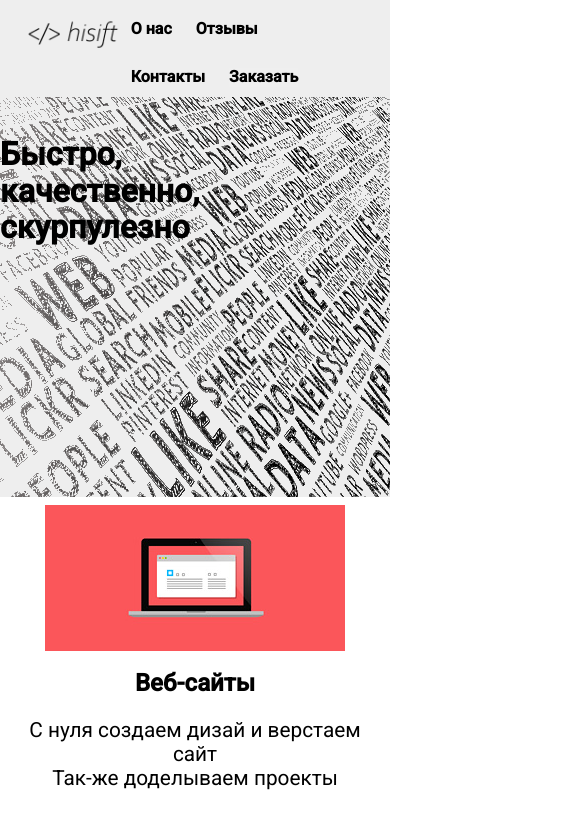
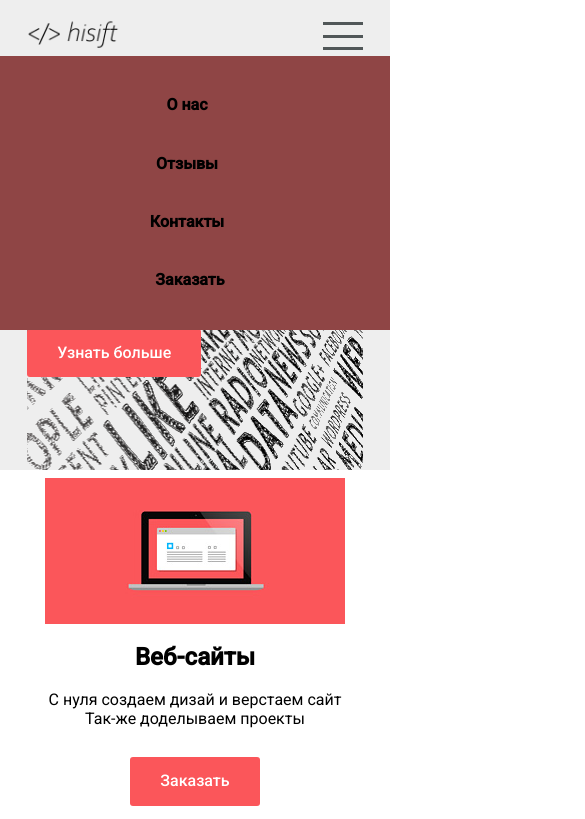
Before and after one commit to nux7jr/MyProject, a plain HTML site: page mian.html in a window 390 px wide. Shown: the top 819 px of the page, 585 px wide, since content can reach past the window. Drawn offline with Linux system fonts and the light colour scheme.

Commit message:
2.4
Сделал бурер меню, нужно добавить функционал

```diff
--- a/mian.html
+++ b/mian.html
@@ -22,6 +22,14 @@
                   <li class="menu-item"><button type="button" class="btn-order">Заказать</button></li>
                 </ul>
               </div>
+
+<!-- Бургер меню -->
+
+              <div class="burger-menu">
+                  <span class="burger-menu-icon"></span>
+              </div>
+
+
           </div>
           <div class="header-info">
               <div class="header-info__item">
@@ -63,11 +71,10 @@
           <p>Исповедуем принципы минимализма и чистоты. Ставим математически расчет превыше креатива. Работаем не покладая рук, как роботы.
           </p>
           <h3>Выполняем заказы на разработку:</h3>
-          <!-- Лучше сделать before -->
             <ul>
-              <li><img class="main-info__img" src="/img/-.png" alt="-">Веб-сайтов любой сложности</li>
-              <li><img class="main-info__text__img" src="/img/-.png" alt="-">Мобильных приложений</li>
-              <li><img class="main-info__text__img" src="/img/-.png" alt="-">Сопровождение вашего проекта</li>
+              <li>Веб-сайтов любой сложности</li>
+              <li>Мобильных приложений</li>
+              <li>Сопровождение вашего проекта</li>
             </ul>
           </div>
         </div>
--- a/styles/style.css
+++ b/styles/style.css
@@ -72,10 +72,13 @@ header {
   color: #333333;
   box-shadow: none;
 }
-.menu-item {
-  display: inline-block;
-  margin: 10px;
-  padding-top: 10px;
+.menu ul {
+  display: flex;
+  margin-top: 8%;
+}
+.menu li a {
+  padding: 1rem;
+  padding-left: 0;
 }
 .header-info {
   display: flex;
@@ -88,6 +91,7 @@ header {
   background-position: right;
 }
 .header-info__item__text {
+  /* Если меньше 300пх сделать меньше */
   font-size: 3rem;
   font-weight: 600;
 
@@ -117,6 +121,11 @@ header {
   background-color: d7373b;
   color: rgba(255, 255, 255, 0.5);
 }
+/* Бургер меню */
+.burger-menu {
+  display: none;
+}
+
 /* Карточки */
 .card {
   display: flex;
@@ -129,7 +138,7 @@ header {
   text-align: center;
 }
 .card-item p {
-  height: 15%;
+  height: 50px;
 }
 /* 1 кнопка */
 .btnOrder {
@@ -181,24 +190,22 @@ header {
   display: flex;
   flex-wrap: wrap;
 }
-.info-about-us__image {
-  display: flex;
-  align-items: flex-end;
-  flex-direction: column;
-}
 .info-about-us__image img {
-  height: 250px;
+  max-height: 300px;
   width: auto;
 
   border-radius: 10px;
 }
 .info-about-us__text {
-  text-align: right;
   font-family: var(--ff);
   font-weight: 600;
   font-size: 1.2rem;
 }
+.main-info__item:nth-child(1) {
+  padding-right: 5%;
+}
 .main-info__text img {
+  /* убать */
   padding: 0 1% 1% 0;
 }
 .main-info__text ul {
@@ -208,21 +215,20 @@ header {
 }
 .main-info__text li {
   margin: 1rem;
+  margin-left: 0;
 }
-/* Лучше вставить так  */
-/* .main-info__text li::before {
-  content: " 12313  ";
-  background-color: #333333;
-} */
+.main-info__text li::before {
+  content: url(/img/-.png);
+  display: inline-block;
+  position: relative;
+  padding-right: 7px;
+  top: -5px;
+}
 .main-info__text h3 {
   margin-bottom: 5%;
 }
-.main-info__text h1 {
-  margin: 10% 0 0 0;
-}
 .info-about-us_item__card {
   display: flex;
-  /* flex-wrap: wrap; @media*/
 }
 .info-about-us_item__card p {
   padding: 0;
@@ -281,11 +287,11 @@ hr:nth-last-child() {
 }
 /* >10 */
 @media screen and (max-width: 1284px) {
-  .card-item:last-child {
-    margin-top: 5%;
+  .card-item:nth-child(3) img {
+    margin: 5% 0 0 0;
   }
-  .card-item:last-child p {
-    height: 7%;
+  .card-item:nth-child(3) p {
+    height: 15px;
   }
 }
 @media screen and (max-width: 1024px) {
@@ -297,13 +303,6 @@ hr:nth-last-child() {
   }
   .header-info {
     margin: 0 7% 0 7%;
-  }
-  .header-info__item p {
-    display: none;
-  }
-  .card-item p {
-    font-size: 1.3rem;
-    height: 20%;
   }
   .main-info__text p {
     font-size: 1.3rem;
@@ -317,15 +316,95 @@ hr:nth-last-child() {
   /* Изменить header на 3 слова */
   /* все, что ниже под вопросом */
 }
-@media screen and (max-width: 767px) {
+@media screen and (max-width: 768px) {
   .card {
     display: block;
   }
-  .header-info {
-    margin: 0;
+  .info-about-us_item__card {
+    flex-wrap: wrap;
   }
-  .header-info__item__text {
-    font-size: 2rem;
-    font-weight: 600;
+  .main-info__text {
+    padding-right: 20px;
+  }
+  .card-item:nth-child(2) img {
+    margin: 5% 0 0 0;
+  }
+  .main-info {
+    display: block;
+  }
+  .main-info__item:nth-child(1) {
+    padding: 0;
+  }
+  .main-info__text {
+    padding: 0;
+  }
+  .info-about-us__image {
+    text-align: center;
+    max-height: 400px;
+    /* Сделать в % */
+  }
+  /* burger */
+  .menu ul {
+    display: block;
+    position: absolute;
+  }
+  .menu {
+    background-color: rgb(143, 69, 69);
+  }
+  .burger-menu {
+    position: relative; /* задаем относительное позиционирование */
+    width: 40px; /* определяем размеры блока */
+    height: 45px;
+    display: block;
+    margin-left: 10px;
+  }
+  .burger-menu span,
+  .burger-menu:after,
+  .burger-menu:before {
+    height: 3px;
+    width: 100%;
+    position: absolute;
+    background: #515758;
+    margin: 0 auto;
+  }
+  .burger-menu span {
+    top: 35px;
+  }
+  .burger-menu:after,
+  .burger-menu:before {
+    content: "";
+  }
+  .burger-menu:after {
+    bottom: -5px;
+  }
+  .burger-menu:before {
+    top: 22px;
+  }
+  .menu ul {
+    display: block;
+
+    position: absolute;
+    right: 0;
+    left: 0;
+    top: 25px;
+
+    background-color: rgb(143, 69, 69);
+  }
+  .menu {
+    margin-top: 15%;
+  }
+  .menu-item {
+    margin: 40px;
+    text-align: center;
+  }
+  .menu-item a {
+    padding: 50px;
+  }
+  .btn-order {
+    background-color: inherit;
+    padding-right: 10px;
   }
 }
+@media screen and (max-width: 320px) {
+  /* img and rem in header! */
+}
```
Also changed, not shown: 1 other file.
